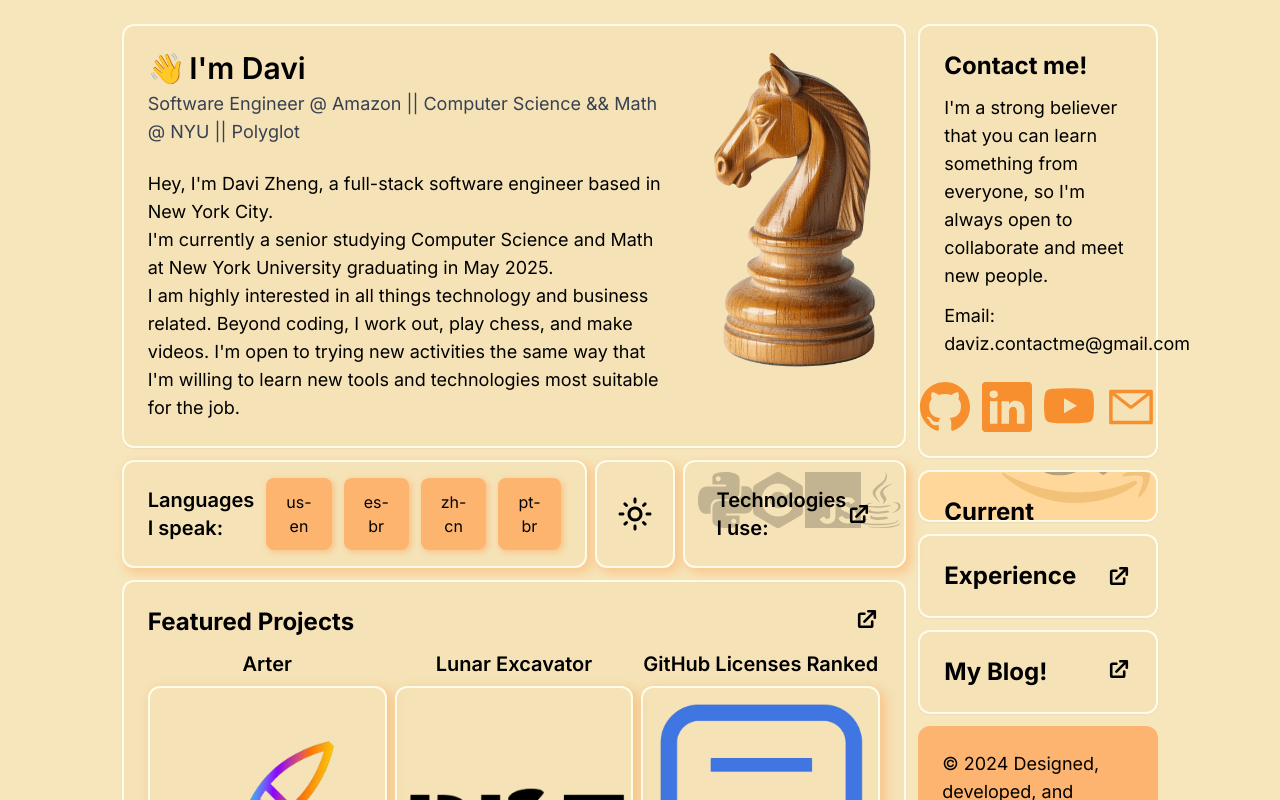
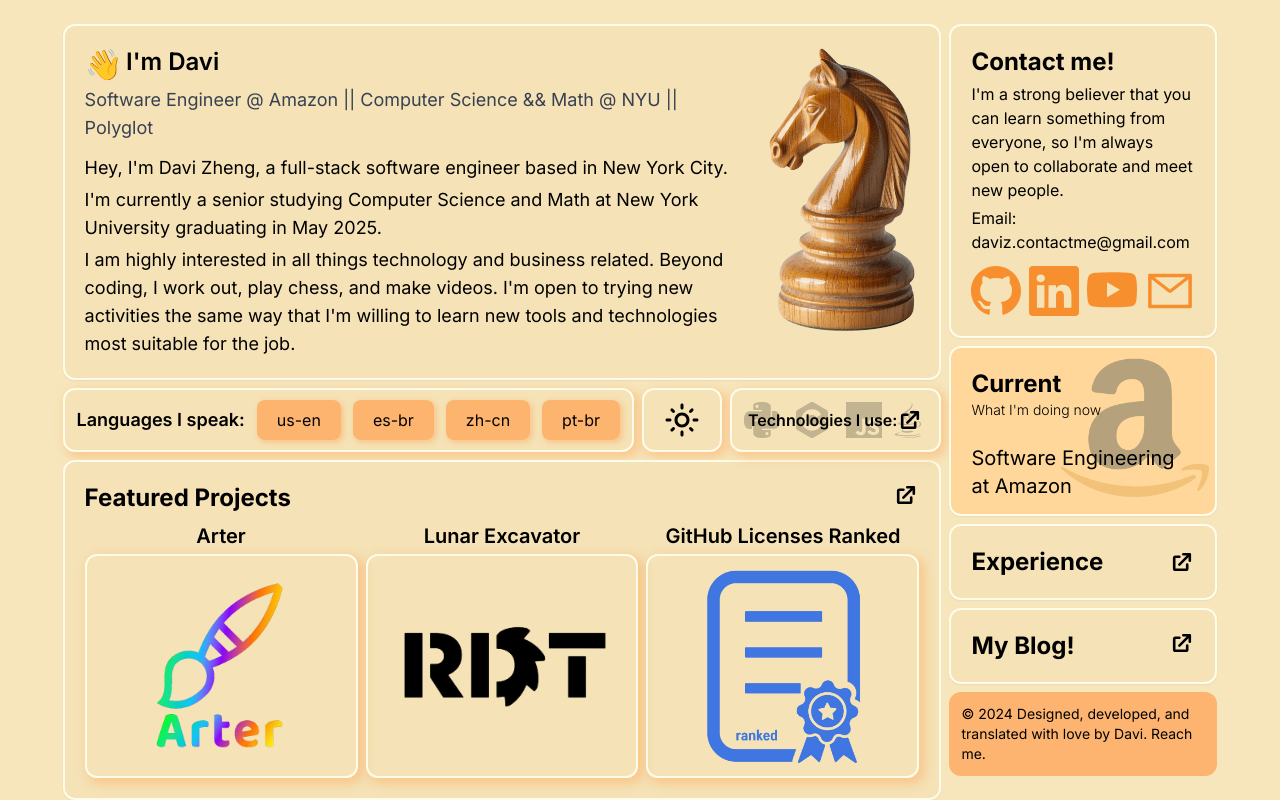
Before and after one commit to DaviZCodes/my-website-bento, a Next.js app: page / in a window 1280 px wide. Built offline with nearby package versions, Linux system fonts and the light colour scheme; no server answers.

Commit message:
added xl and 2xl screen responsiveness

```diff
--- a/src/app/components/Blog.tsx
+++ b/src/app/components/Blog.tsx
@@ -10,10 +10,16 @@
   return (
     <Link href={"/blog"} className="text-lg">
       <div
-        className="flex justify-between border-2 border-yellow-50 transition duration-160 hover:border-[#fdaf67e3] rounded-xl shadow-sm p-6 bg-[#f5e2b6]
-      dark:bg-[#112336] dark:text-[#e0ee60] dark:border-[#e0ee60] dark:hover:bg-[#e0ee60] dark:hover:text-[#112336]"
+        className="flex justify-between border-2 border-yellow-50 transition duration-160 hover:border-[#fdaf67e3] rounded-xl shadow-sm p-3 bg-[#f5e2b6]
+      dark:bg-[#112336] dark:text-[#e0ee60] dark:border-[#e0ee60] dark:hover:bg-[#e0ee60] dark:hover:text-[#112336]
+      xl:p-5 2xl:p-6"
       >
-        <div className="font-bold text-2xl">{t("Blog")}</div>
+        <div
+          className="font-bold text-xl
+        xl:text-2xl"
+        >
+          {t("Blog")}
+        </div>
         <HiExternalLink size={26} />
       </div>
     </Link>
--- a/src/app/components/ContactMe.tsx
+++ b/src/app/components/ContactMe.tsx
@@ -9,17 +9,26 @@
   const { t } = useTranslation();
 
   return (
-    <section className="text-lg">
+    <section className="text-md 2xl:text-lg">
       <div
-        className="border-2 border-yellow-50 transition duration-160 hover:border-[#fdaf67e3] rounded-xl shadow-sm p-6 bg-[#f5e2b6]
-      dark:bg-[#112336] dark:text-[#e0ee60] dark:border-[#e0ee60] dark:hover:bg-[#e0ee60] dark:hover:text-[#112336]"
+        className="border-2 border-yellow-50 transition duration-160 hover:border-[#fdaf67e3] rounded-xl shadow-sm p-3 bg-[#f5e2b6]
+      dark:bg-[#112336] dark:text-[#e0ee60] dark:border-[#e0ee60] dark:hover:bg-[#e0ee60] dark:hover:text-[#112336]
+      xl:p-5 2xl:p-6"
       >
-        <div className="font-bold text-2xl">{t("ContactMe")}</div>
-        <div className="mt-3">{t("ContactMeDesc")}</div>
+        <div
+          className="font-bold text-xl
+        xl:text-2xl"
+        >
+          {t("ContactMe")}
+        </div>
+        <div className="xl:mt-1 2xl:mt-3">{t("ContactMeDesc")}</div>
 
-        <div className="mt-3">Email: daviz.contactme@gmail.com</div>
+        <div className="xl:mt-1 2xl:mt-3">Email: daviz.contactme@gmail.com</div>
 
-        <div className="flex justify-center mt-6 gap-3">
+        <div
+          className="flex justify-center mt-3 gap-2
+        xl:mt-3 2xl:mt-6 2xl:gap-3"
+        >
           <div className="group">
             <Link href="https://github.com/DaviZCodes" target="_blank">
               <span className="sr-only">{t("GitHub")}</span>
--- a/src/app/components/Current.tsx
+++ b/src/app/components/Current.tsx
@@ -57,20 +57,39 @@
 
   return (
     <div
-      className="flex flex-col border-2 border-yellow-50 transition duration-160 hover:border-[#fdaf67e3] rounded-xl shadow-sm p-6 bg-[#ffd79b] relative overflow-hidden
-    dark:bg-[#112336] dark:text-[#e0ee60] dark:border-[#e0ee60] dark:hover:bg-[#e0ee60] dark:hover:text-[#112336]"
+      className="flex flex-col border-2 border-yellow-50 transition duration-160 hover:border-[#fdaf67e3] rounded-xl shadow-sm p-3 bg-[#ffd79b] relative overflow-hidden
+    dark:bg-[#112336] dark:text-[#e0ee60] dark:border-[#e0ee60] dark:hover:bg-[#e0ee60] dark:hover:text-[#112336]
+    xl:p-5 2xl:p-6"
     >
       <div className="relative z-10 flex justify-between">
         <div>
-          <div className="font-bold text-2xl">{t("Current")}</div>
-          <div className={`font-light ${getTextSize()}`}>
+          <div
+            className="font-bold text-xl
+          xl:text-2xl"
+          >
+            {t("Current")}
+          </div>
+          <div
+            className={`font-light ${getTextSize()} text-sm
+            2xl:text-lg`}
+          >
             {t("CurrentSubtitle")}
           </div>
         </div>
-        <div className="text-lg font-mono">{currTime}</div>
+        <div
+          className="font-mono text-sm
+        xl:text-lg"
+        >
+          {currTime}
+        </div>
       </div>
 
-      <div className="relative z-10 text-xl my-10">{t("CurrentRole")}</div>
+      <div
+        className="relative z-10 text-xl my-3
+      xl:my-6 2xl:my-10"
+      >
+        {t("CurrentRole")}
+      </div>
       <div className="font-light text-xl">{t("NewYork")}</div>
 
       <div
--- a/src/app/components/Experience.tsx
+++ b/src/app/components/Experience.tsx
@@ -10,10 +10,16 @@
   return (
     <Link href="/work" className="text-lg">
       <div
-        className="flex justify-between border-2 border-yellow-50 transition duration-160 hover:border-[#fdaf67e3] rounded-xl shadow-sm p-6 bg-[#f5e2b6]
-      dark:bg-[#112336] dark:text-[#e0ee60] dark:border-[#e0ee60] dark:hover:bg-[#e0ee60] dark:hover:text-[#112336]"
+        className="flex justify-between border-2 border-yellow-50 transition duration-160 hover:border-[#fdaf67e3] rounded-xl shadow-sm p-3 bg-[#f5e2b6]
+      dark:bg-[#112336] dark:text-[#e0ee60] dark:border-[#e0ee60] dark:hover:bg-[#e0ee60] dark:hover:text-[#112336]
+      xl:p-5 2xl:p-6"
       >
-        <div className="font-bold text-2xl">{t("Experience")}</div>
+        <div
+          className="font-bold text-xl
+        xl:text-2xl"
+        >
+          {t("Experience")}
+        </div>
         <button>
           <HiExternalLink size={26} />
         </button>
--- a/src/app/components/Footer.tsx
+++ b/src/app/components/Footer.tsx
@@ -18,10 +18,14 @@
 
   return (
     <footer
-      className={`bg-[#fdaf67e3] p-6 rounded-xl ${getTextSize()}
-    dark:bg-[#e0ee60] dark:text-[#112336]`}
+      className={`bg-[#fdaf67e3] p-2 rounded-xl ${getTextSize()}
+    dark:bg-[#e0ee60] dark:text-[#112336]
+    xl:p-3 2xl:p-6`}
     >
-      <div>
+      <div
+        className="text-sm
+      2xl:text-lg"
+      >
         &copy; {new Date().getFullYear()} {t("Footer")}
       </div>
     </footer>
--- a/src/app/components/Header.tsx
+++ b/src/app/components/Header.tsx
@@ -25,36 +25,50 @@
   return (
     <section>
       <div
-        className="flex border-2 border-yellow-50 transition duration-160 hover:border-[#fdaf67e3] rounded-xl shadow-sm p-6 bg-[#f5e2b6]
-      dark:bg-[#112336] dark:text-[#e0ee60] dark:border-[#e0ee60]"
+        className="flex border-2 border-yellow-50 transition duration-160 hover:border-[#fdaf67e3] rounded-xl shadow-sm p-3 bg-[#f5e2b6]
+      dark:bg-[#112336] dark:text-[#e0ee60] dark:border-[#e0ee60]
+      xl:p-5 2xl:p-6"
       >
-        <div className="flex flex-col justify-between mr-12">
-          {/*<div className="w-full border bg-slate-50 rounded-2xl p-6 shadow-lg">*/}
-          <div className="text-3xl flex">
-            <span role="img" aria-label="wave" className="animate-wave">
+        <div
+          className="flex flex-col justify-between
+        xl:mr-6 2xl:mr-12"
+        >
+          <div className="flex">
+            <span
+              role="img"
+              aria-label="wave"
+              className="text-2xl animate-wave
+              lg:text-3xl"
+            >
               👋
             </span>
 
-            <div className="ml-1 font-semibold">{t("Greeting")}</div>
+            <div
+              className="ml-1 font-semibold
+            lg:text-2xl 2xl:text-3xl"
+            >
+              {t("Greeting")}
+            </div>
           </div>
 
           <div
-            className={`text-gray-700 mt-1 mb-6 ${getTextSize()} dark:text-white`}
+            className={`text-gray-700 mt-1 ${getTextSize()} dark:text-white text-md
+            lg:text-lg 2xl:text-2xl lg:mb-2 2xl:mb-6 `}
           >
             {t("Introduction")}
           </div>
 
-          <div className={`${getTextSize()}`}>{t("Introduction-2")}</div>
+          <div className={`mt-1 ${getTextSize()}`}>{t("Introduction-2")}</div>
 
-          <div className={`${getTextSize()}`}>{t("Introduction-3")}</div>
+          <div className={`mt-1 ${getTextSize()}`}>{t("Introduction-3")}</div>
 
-          <div className={`${getTextSize()}`}>{t("AboutMe")}</div>
+          <div className={`mt-1 ${getTextSize()}`}>{t("AboutMe")}</div>
         </div>
 
         {/* Knight or King */}
 
         {theme === "light" ? (
-          <div className="w-auto h-80 flex-shrink-0">
+          <div className="w-auto h-36 lg:h-72 2xl:h-80 flex-shrink-0">
             <Image
               src={WoodenKnight}
               width={0}
@@ -66,7 +80,7 @@
             />
           </div>
         ) : (
-          <div className="w-auto h-80 flex-shrink-0">
+          <div className="w-auto h-36 lg:h-72 2xl:h-80 flex-shrink-0">
             <Image
               src={GoldenKing}
               width={0}
--- a/src/app/components/Polyglot.tsx
+++ b/src/app/components/Polyglot.tsx
@@ -11,40 +11,50 @@
 
   return (
     <div
-      className="flex border-2 border-yellow-50 transition duration-160 hover:border-[#fdaf67e3] rounded-xl px-6 py-2 bg-[#f5e2b6] shadow-[4px_4px_10px_2px_rgba(253,175,103,0.5)]
-    dark:bg-[#112336] dark:text-[#e0ee60] dark:border-[#e0ee60]"
+      className="flex border-2 border-yellow-50 transition duration-160 hover:border-[#fdaf67e3] rounded-xl bg-[#f5e2b6] shadow-[4px_4px_10px_2px_rgba(253,175,103,0.5)]
+    dark:bg-[#112336] dark:text-[#e0ee60] dark:border-[#e0ee60] p-1
+    lg:px-3 2xl:px-6 2xl:py-2"
     >
       <div className="flex items-center gap-3">
-        <div className="text-xl font-semibold">{t("Languages")}</div>
+        <div
+          className="text-lg font-semibold whitespace-nowrap
+        lg:text-md 2xl:text-xl "
+        >
+          {t("Languages")}
+        </div>
         <button
           title="English"
           onClick={() => switchLanguage("us-en")}
-          className="px-5 py-3 rounded-lg bg-[#fdaf67e3] cursor-pointer transition-all duration-160 hover:bg-white hover:text-[#0A3161] shadow-[2px_2px_5px_1px_rgba(253,175,103,0.5)]
-          dark:bg-[#e0ee60] dark:text-[#112336] dark:hover:bg-white dark:hover:text-[#0A3161]"
+          className="px-3 py-1 rounded-lg bg-[#fdaf67e3] cursor-pointer whitespace-nowrap transition-all duration-160 hover:bg-white hover:text-[#0A3161] shadow-[2px_2px_5px_1px_rgba(253,175,103,0.5)]
+          dark:bg-[#e0ee60] dark:text-[#112336] dark:hover:bg-white dark:hover:text-[#0A3161]
+          lg:px-5 lg:py-2 2xl:py-3"
         >
           us-en
         </button>
         <button
           title="Spanish"
           onClick={() => switchLanguage("es-br")}
-          className="px-5 py-3 rounded-lg bg-[#fdaf67e3]  cursor-pointer transition-all duration-160 hover:bg-[#F1BF00] hover:text-[#AA151B] shadow-[2px_2px_5px_1px_rgba(253,175,103,0.5)]
-          dark:bg-[#e0ee60] dark:text-[#112336] dark:hover:bg-[#F1BF00] dark:hover:text-[#AA151B]"
+          className="px-3 py-1 rounded-lg bg-[#fdaf67e3]  cursor-pointer whitespace-nowrap transition-all duration-160 hover:bg-[#F1BF00] hover:text-[#AA151B] shadow-[2px_2px_5px_1px_rgba(253,175,103,0.5)]
+          dark:bg-[#e0ee60] dark:text-[#112336] dark:hover:bg-[#F1BF00] dark:hover:text-[#AA151B]
+          md:px-5 md:py-2 2xl:py-3"
         >
           es-br
         </button>
         <button
           title="Mandarin"
           onClick={() => switchLanguage("zh-cn")}
-          className="px-5 py-3 rounded-lg bg-[#fdaf67e3] cursor-pointer transition-all duration-160 hover:bg-[#EE1C25] hover:text-[#FFFF00] shadow-[2px_2px_5px_1px_rgba(253,175,103,0.5)]
-          dark:bg-[#e0ee60] dark:text-[#112336] dark:hover:bg-[#EE1C25] dark:hover:text-[#FFFF00]"
+          className="px-3 py-1 rounded-lg bg-[#fdaf67e3] cursor-pointer whitespace-nowrap transition-all duration-160 hover:bg-[#EE1C25] hover:text-[#FFFF00] shadow-[2px_2px_5px_1px_rgba(253,175,103,0.5)]
+          dark:bg-[#e0ee60] dark:text-[#112336] dark:hover:bg-[#EE1C25] dark:hover:text-[#FFFF00]
+          md:px-5 md:py-2 2xl:py-3"
         >
           zh-cn
         </button>
         <button
           title="Portuguese"
           onClick={() => switchLanguage("pt-br")}
-          className="px-5 py-3 rounded-lg bg-[#fdaf67e3] cursor-pointer transition-all duration-160 hover:bg-[#009739] hover:text-[#FEDD00] shadow-[2px_2px_5px_1px_rgba(253,175,103,0.5)]
-          dark:bg-[#e0ee60] dark:text-[#112336] dark:hover:bg-[#009739] dark:hover:text-[#FEDD00]"
+          className="px-3 py-1 rounded-lg bg-[#fdaf67e3] cursor-pointer whitespace-nowrap transition-all duration-160 hover:bg-[#009739] hover:text-[#FEDD00] shadow-[2px_2px_5px_1px_rgba(253,175,103,0.5)]
+          dark:bg-[#e0ee60] dark:text-[#112336] dark:hover:bg-[#009739] dark:hover:text-[#FEDD00]
+          md:px-5 md:py-2 2xl:py-3"
         >
           pt-br
         </button>
--- a/src/app/components/Projects.tsx
+++ b/src/app/components/Projects.tsx
@@ -12,13 +12,19 @@
   const { t } = useTranslation();
 
   return (
-    <section className="flex-1">
+    <section>
       <div
-        className="flex flex-col h-full border-2 border-yellow-50 transition duration-160 hover:border-[#fdaf67e3] rounded-xl shadow-sm p-6 bg-[#f5e2b6]
-      dark:bg-[#112336] dark:text-[#e0ee60] dark:border-[#e0ee60]"
+        className="flex flex-col border-2 border-yellow-50 transition duration-160 hover:border-[#fdaf67e3] rounded-xl shadow-sm p-3 bg-[#f5e2b6]
+      dark:bg-[#112336] dark:text-[#e0ee60] dark:border-[#e0ee60]
+      xl:p-5 2xl:p-6"
       >
         <div className="flex justify-between">
-          <div className="font-bold text-2xl">{t("FeaturedProjects")}</div>
+          <div
+            className="font-bold text-xl
+          xl:text-2xl 2xl:text-3xl"
+          >
+            {t("FeaturedProjects")}
+          </div>
 
           <Link href="/projects" title="More projects">
             <button>
@@ -27,16 +33,25 @@
           </Link>
         </div>
 
-        <div className="flex justify-between font-semibold text-xl mt-3 gap-2">
+        <div
+          className="flex justify-between font-semibold text-md mt-2 gap-2
+        md:text-xl 2xl:mt-5 2xl:text-2xl"
+        >
           <Link
             href="https://arter-generative-ai.vercel.app"
             target="_blank"
             className="flex flex-col items-center w-1/3"
           >
-            <div className="mb-2">Arter</div>
             <div
-              className="w-full h-72 p-3 flex justify-center items-center border-2 border-yellow-50 hover:border-[#fdaf67e3] rounded-xl shadow-[4px_4px_10px_2px_rgba(253,175,103,0.5)]
-            dark:hover:border-[#e0ee60]"
+              className="mb-1
+            2xl:mb-2"
+            >
+              Arter
+            </div>
+            <div
+              className="w-full h-36 p-3 flex justify-center items-center border-2 border-yellow-50 hover:border-[#fdaf67e3] rounded-xl shadow-[4px_4px_10px_2px_rgba(253,175,103,0.5)]
+            dark:hover:border-[#e0ee60]
+            xl:h-56 2xl:h-80"
             >
               <Image
                 src={ArterLogo}
@@ -55,10 +70,16 @@
             target="_blank"
             className="flex flex-col items-center w-1/3"
           >
-            <div className="mb-2">Lunar Excavator</div>
             <div
-              className="w-full h-72 flex justify-center items-center border-2 border-yellow-50 hover:border-[#fdaf67e3] rounded-xl shadow-[4px_4px_10px_2px_rgba(253,175,103,0.5)]
-            dark:hover:border-[#e0ee60]"
+              className="mb-1
+            2xl:mb-2"
+            >
+              Lunar Excavator
+            </div>
+            <div
+              className="w-full h-36 flex justify-center items-center border-2 border-yellow-50 hover:border-[#fdaf67e3] rounded-xl shadow-[4px_4px_10px_2px_rgba(253,175,103,0.5)]
+            dark:hover:border-[#e0ee60]
+            xl:h-56 2xl:h-80"
             >
               <Image
                 src={NYURDTLogo}
@@ -77,10 +98,16 @@
             target="_blank"
             className="flex flex-col items-center w-1/3"
           >
-            <div className="mb-2">GitHub Licenses Ranked</div>
             <div
-              className="w-full h-72 p-3 flex justify-center items-center border-2 border-yellow-50 hover:border-[#fdaf67e3] rounded-xl shadow-[4px_4px_10px_2px_rgba(253,175,103,0.5)]
-            dark:hover:border-[#e0ee60]"
+              className="mb-1
+            2xl:mb-2"
+            >
+              GitHub Licenses Ranked
+            </div>
+            <div
+              className="w-full h-36 p-3 flex justify-center items-center border-2 border-yellow-50 hover:border-[#fdaf67e3] rounded-xl shadow-[4px_4px_10px_2px_rgba(253,175,103,0.5)]
+            dark:hover:border-[#e0ee60]
+            xl:h-56 2xl:h-80"
             >
               <Image
                 src={GitHubLicensesRankedLogo}
--- a/src/app/components/Technologies/Technologies.tsx
+++ b/src/app/components/Technologies/Technologies.tsx
@@ -33,13 +33,15 @@
 
   return (
     <div
-      className="relative flex w-full border-2 border-yellow-50 transition duration-160
-    hover:border-[#fdaf67e3] rounded-xl px-8 py-6 bg-[#f5e2b6] hover:bg-[#fdaf67e3]
-     hover:text-white cursor-pointer shadow-[4px_4px_10px_2px_rgba(253,175,103,0.5)] overflow-hidden
+      className="relative items-center flex w-full h-full 2xl:h-auto border-2 border-yellow-50 transition duration-160
+    hover:border-[#fdaf67e3] rounded-xl px-4 2xl:px-8 py-3 2xl:py-6 bg-[#f5e2b6] hover:bg-[#fdaf67e3]
+     hover:text-white cursor-pointer shadow-[4px_4px_10px_2px_rgba(253,175,103,0.5)] overflow-visible 2xl:overflow-hidden
      dark:bg-[#112336] dark:text-[#e0ee60] dark:border-[#e0ee60] dark:hover:bg-[#e0ee60] dark:hover:text-[#112336]"
       onClick={openModal}
     >
-      <div className={`flex-grow ${getTextSize()} font-semibold`}>
+      <div
+        className={`flex-grow whitespace-nowrap ${getTextSize()} font-semibold text-sm md:text-base`}
+      >
         {t("Technologies")}
       </div>
       <button>
@@ -47,32 +49,20 @@
       </button>
 
       {/* Background Logos */}
-      <div
-        className="absolute opacity-20 z-0"
-        style={{ top: "10%", left: "6%" }}
-      >
-        <SiPython size={56} />
+      <div className="absolute opacity-20 z-0 top-1/2 -translate-y-1/2 2xl:top-[10%] 2xl:translate-y-0 left-[6%]">
+        <SiPython className="w-9 h-9 2xl:w-14 2xl:h-14" />
       </div>
 
-      <div
-        className="absolute opacity-20 z-0"
-        style={{ top: "10%", left: "30%" }}
-      >
-        <SiCplusplus size={56} />
+      <div className="absolute opacity-20 z-0 top-1/2 -translate-y-1/2 2xl:top-[10%] 2xl:translate-y-0 left-[30%]">
+        <SiCplusplus className="w-9 h-9 2xl:w-14 2xl:h-14" />
       </div>
 
-      <div
-        className="absolute opacity-20 z-0"
-        style={{ top: "10%", left: "55%" }}
-      >
-        <SiJavascript size={56} />
+      <div className="absolute opacity-20 z-0 top-1/2 -translate-y-1/2 2xl:top-[10%] 2xl:translate-y-0 left-[55%]">
+        <SiJavascript className="w-9 h-9 2xl:w-14 2xl:h-14" />
       </div>
 
-      <div
-        className="absolute opacity-20 z-0"
-        style={{ top: "10%", left: "76%" }}
-      >
-        <FaJava size={56} />
+      <div className="absolute opacity-20 z-0 top-1/2 -translate-y-1/2 2xl:top-[10%] 2xl:translate-y-0 left-[76%]">
+        <FaJava className="w-9 h-9 2xl:w-14 2xl:h-14" />
       </div>
 
       {isModalOpen && <TechnologiesModal onClose={closeModal} />}
--- a/src/app/components/i18n/locales/es-br.json
+++ b/src/app/components/i18n/locales/es-br.json
@@ -2,8 +2,8 @@
   "Greeting": "Soy Davi",
   "Introduction": "Ingeniero de Software en Amazon || Ciencias de la Computación y Matemáticas en NYU || Políglota",
   "Introduction-2": "Hola, soy Davi Zheng, un ingeniero full-stack en Nueva York. ¡Soy latino!",
-  "Introduction-3": "Actualmente, soy estudiante de último año en Ciencias de la Computación y Matemáticas en la Universidad de Nueva York, y me graduaré en mayo de 2025.",
-  "AboutMe": "Me interesa todo lo relacionado con la tecnología y los negocios. Además de programar, me gusta hacer ejercicio, jugar ajedrez y hacer videos. Estoy abierto a probar nuevas actividades de la misma manera que estoy dispuesto a aprender nuevas herramientas y tecnologías adecuadas para el trabajo.",
+  "Introduction-3": "Actualmente, soy estudiante de último año en ciencias de la computación y matemáticas en la Universidad de Nueva York, y me graduaré en mayo de 2025.",
+  "AboutMe": "Me interesa todo lo relacionado con la tecnología y los negocios. Además de programar, me gusta hacer ejercicio, jugar ajedrez y hacer videos. Estoy abierto a probar nuevas actividades de la misma manera que estoy dispuesto a aprender nuevas tecnologías y software para el trabajo.",
   "Chess": "¡Juega conmigo al ajedrez! Soy decente.",
   "Languages": "Idiomas que hablo:",
   "Technologies": "Tecnologías que utilizo:",
--- a/src/app/components/i18n/locales/pt-br.json
+++ b/src/app/components/i18n/locales/pt-br.json
@@ -1,7 +1,7 @@
 {
   "Greeting": "Sou o Davi",
   "Introduction": "Engenheiro de Software na Amazon || Estudante de ciência da computação e matemática na NYU || Poliglota",
-  "Introduction-2": "Olá, me chamo Davi Zheng, sou um engenheiro full-stack em Nova Iorque. Sou brasileiro 🇧🇷",
+  "Introduction-2": "Olá, me chamo Davi Zheng, sou um engenheiro full-stack em Nova Iorque. Sou brasileiro 🇧🇷.",
   "Introduction-3": "Atualmente, estou no meu último ano da faculdade estudante ciência da computação e matemática na NYU e vou me formar em maio de 2025.",
   "AboutMe": "Estou interessado em tudo envolvido com tecnologia e negócios. Além de programar, eu também gosto de atividades físicas, jogar xadrez e gravar vídeos. Sempre estou disposto a experimentar novas atividades o mesmo jeito que estou disposto a aprender novas tecnologias e software para o trabalho.",
   "Chess": "Vamos jogar xadrez?",
--- a/src/app/page.tsx
+++ b/src/app/page.tsx
@@ -12,10 +12,14 @@
 const Home = () => {
   return (
     <div
-      className="h-screen px-60 py-6 bg-[#f7e6bc] flex justify-center gap-3 overflow-hidden
-    dark:bg-[#0d1c2b]"
+      className="h-screen bg-[#f7e6bc] flex justify-center overflow-hidden
+    dark:bg-[#0d1c2b] p-2
+    lg:px-12 xl:px-32 2xl:px-60 lg:py-3 xl:py-6 2xl:py-12 lg:gap-2 2xl:gap-3"
     >
-      <div className="flex-grow max-w-5xl flex flex-col gap-y-3">
+      <div
+        className="flex-grow max-w-5xl flex flex-col gap-2
+      2xl:gap-y-3"
+      >
         <Header />
 
         <div className="flex justify-between w-full gap-2">
@@ -32,7 +36,10 @@
         <Projects />
       </div>
 
-      <div className="flex flex-col gap-y-3 w-[30%] max-w-sm">
+      <div
+        className="flex flex-col gap-y-2 max-w-sm
+      2xl:gap-y-3 xl:w-[70%] 2xl:w-[30%]"
+      >
         <ContactMe />
         <Current />
         <Experience />
```
